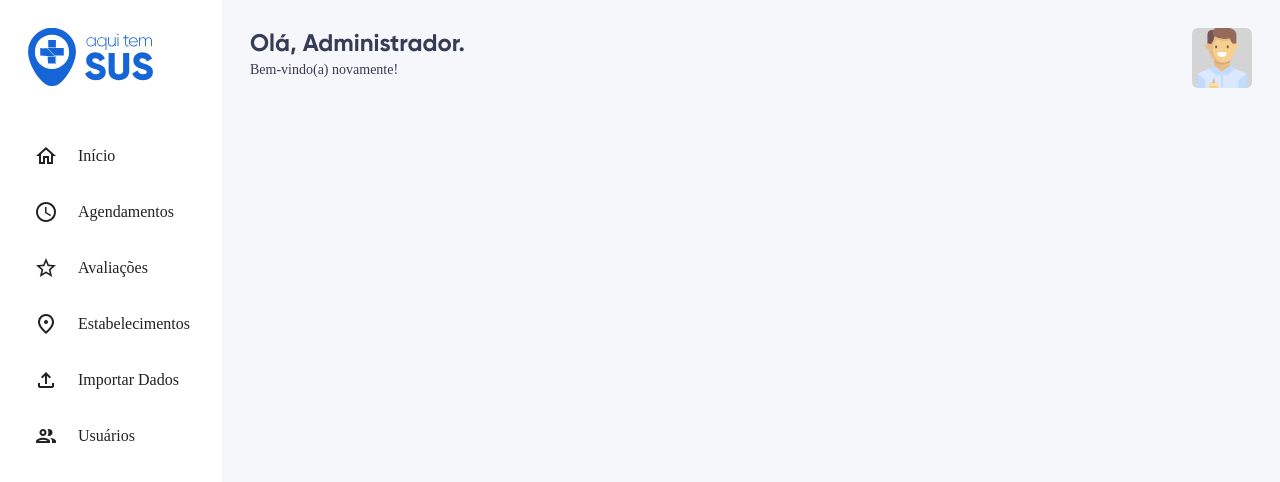
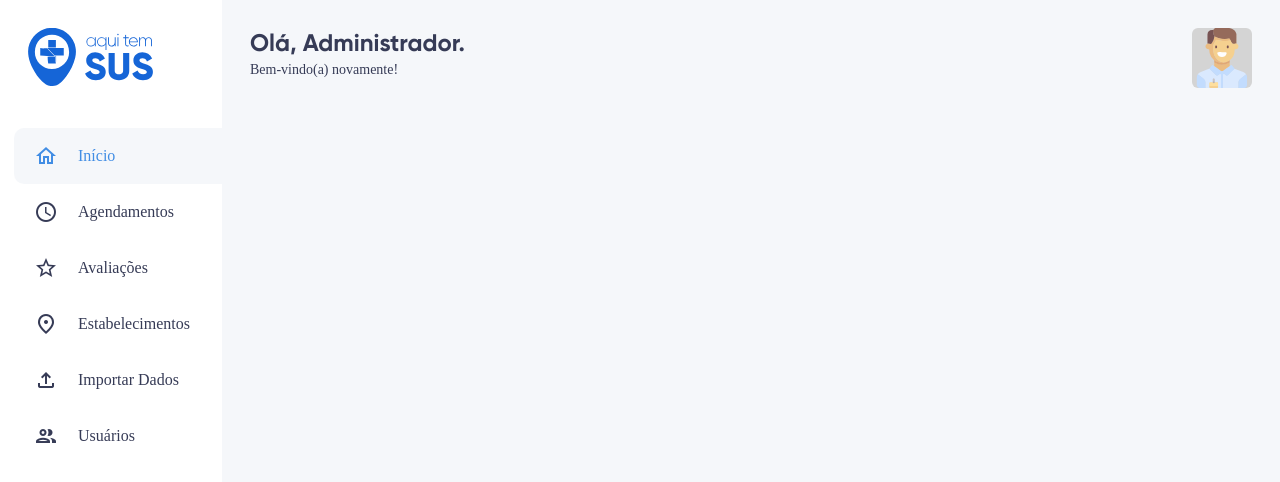
Before and after one commit to rodrigobalaban/aquitemsus-admin, an Angular app: page / in a window 1280 px wide. Shown: the top 482 px of the page. Built offline with nearby package versions, Linux system fonts and the light colour scheme.

Commit message:
Customize colors of active routes

```diff
--- a/src/app/layout/screen-with-sidenav/screen-with-sidenav.component.html
+++ b/src/app/layout/screen-with-sidenav/screen-with-sidenav.component.html
@@ -2,7 +2,8 @@
     <mat-sidenav mode="side" opened>
         <img id="logo" src="assets/img/logo.svg">
         <mat-nav-list>
-            <a mat-list-item [routerLink]="['/']">
+            <a mat-list-item [routerLink]="['/']" [routerLinkActive]="['active']"
+                [routerLinkActiveOptions]="{ exact: true }">
                 <mat-icon fontSet="material-icons-outlined" matListIcon>home</mat-icon>
                 <p matLine>Início</p>
             </a>
--- a/src/app/layout/screen-with-sidenav/screen-with-sidenav.component.scss
+++ b/src/app/layout/screen-with-sidenav/screen-with-sidenav.component.scss
@@ -13,8 +13,17 @@
     }
 
     ::ng-deep {
-      .mat-list-base .mat-list-item {
-        border-radius: 10px 0 0 10px;
+      .mat-list-base,
+      .mat-nav-list {
+        .mat-list-item {
+          border-radius: 10px 0 0 10px;
+          color: #363b56;
+
+          &.active {
+            color: #418DE4;
+            background-color: rgba($color: #ebeff5, $alpha: 0.5);
+          }
+        }
 
         .mat-list-item-content {
           padding-right: 2em !important;
```
